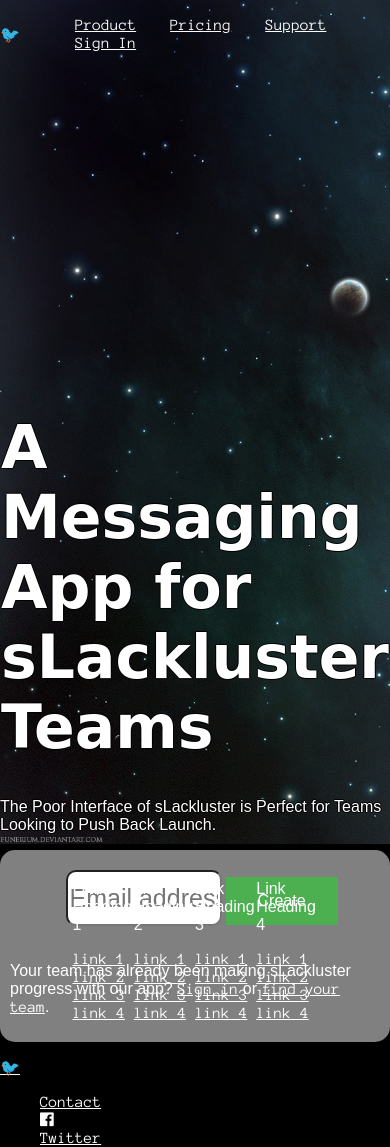
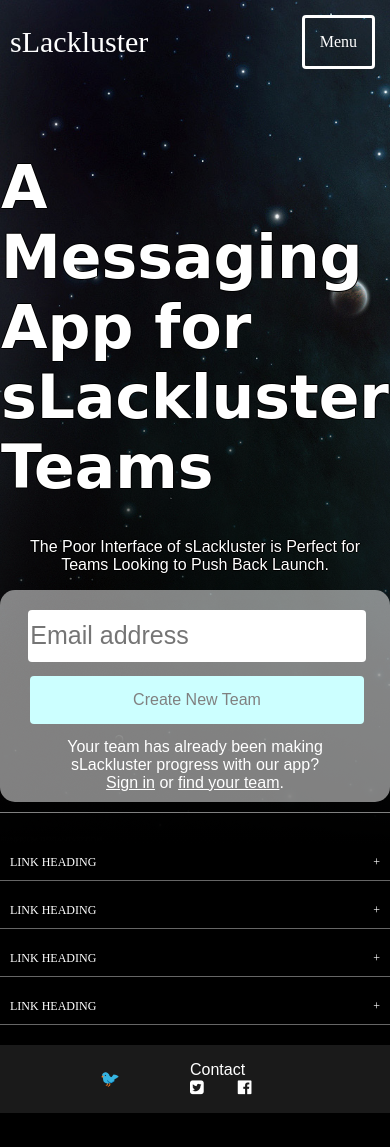
Before and after one commit to RobinJayaswal/slackLandingPage, a plain HTML site: page index.html in a window 390 px wide. After the commit the page ends 1113 px from the top, so only its background shows below. Drawn offline with Linux system fonts and the light colour scheme; a web font is replaced by a local one.

Commit message:
small screen responsiveness added

```diff
--- a/index.html
+++ b/index.html
@@ -6,23 +6,25 @@
   <title>Slackluster Page</title>
   <link href="style.css" rel="stylesheet" type="text/css">
   <link href="https://fonts.googleapis.com/css?family=Amiko|Anonymous+Pro|Black+Ops+One|Tillana" rel="stylesheet">
+  <link href="https://fonts.googleapis.com/css?family=Baloo+Da" rel="stylesheet">
   <link rel="stylesheet" href="./font-awesome-4.6.3/css/font-awesome.min.css">
 </head>
 
 <body>
   <div class="cover">
     <header>
-      <div class="robin-emoji-container">
-        <p>&#128038;</p>
+      <div class="title-container">
+        <a href="#">sLackluster</a>
       </div>
       <nav>
-        <ul>
+        <ul class="desktop-nav-bar">
           <li><a href="#">Product</a></li>
           <li><a href="#">Pricing</a></li>
           <li><a href="#">Support</a></li>
-          <li><a href="#">Sign In</a></li>
+          <li><a href="#" class="circled-link sign-in">Sign In</a></li>
         </ul>
       </nav>
+      <a href="#" class="circled-link menu">Menu</a>
     </header>
 
     <div class="main-contents">
@@ -38,19 +40,24 @@
 						<input type="text" placeholder="Email address" >
 					</div>
 					<div class="email-button">
-						<button>Create</button>
+						<button>Create New Team</button>
 					</div>
         </div>
-        <p>Your team has already been making sLackluster progress with our app?
+        <p>Your team has already been making sLackluster progress with our app?<br/>
           <a href="#">Sign in</a> or <a href="#">find your team</a>.</p>
       </div>
+      <div class="location-box">
+        <p>Location:</p>
+        <p class="location-text"><span class="fa fa-location-arrow"></span>   Space </p>
       </div>
     </div>
+
+
     <div class="bottom-contents">
   		<div class="columns-container">
   			<div class="bottom-column">
   				<ul>
-					<li><p>Link Heading 1</p></li>
+  					<li><p>Link Heading</p></li>
   					<li><a href="#">link 1</a></li>
   					<li><a href="#">link 2</a></li>
   					<li><a href="#">link 3</a></li>
@@ -59,7 +66,7 @@
   			</div>
   			<div class="bottom-column">
   				<ul>
-					<li><p>Link Heading 2</p></li>
+  					<li><p>Link Heading</p></li>
   					<li><a href="#">link 1</a></li>
   					<li><a href="#">link 2</a></li>
   					<li><a href="#">link 3</a></li>
@@ -68,7 +75,7 @@
   			</div>
   			<div class="bottom-column">
   				<ul>
-					<li><p>Link Heading 3</p></li>
+  					<li><p>Link Heading</p></li>
   					<li><a href="#">link 1</a></li>
   					<li><a href="#">link 2</a></li>
   					<li><a href="#">link 3</a></li>
@@ -77,7 +84,7 @@
   			</div>
   			<div class="bottom-column">
   				<ul>
-					<li><p>Link Heading 4</p></li>
+  					<li><p>Link Heading</p></li>
   					<li><a href="#">link 1</a></li>
   					<li><a href="#">link 2</a></li>
   					<li><a href="#">link 3</a></li>
@@ -85,18 +92,42 @@
   				</ul>
   			</div>
   		</div>
+      <div class="rows-container">
+        <div class="bottom-row">
+          <p>Link Heading</p>
+          <p>+</p>
+        </div>
+        <div class="bottom-row">
+          <p>Link Heading</p>
+          <p>+</p>
+        </div>
+        <div class="bottom-row">
+          <p>Link Heading</p>
+          <p>+</p>
+        </div>
+        <div class="bottom-row">
+          <p>Link Heading</p>
+          <p>+</p>
+        </div>
+      </div>
   	</div>
     <footer>
+      <!-- The "gradient" class, and the corresponding CSS, is from Slack.com
+      it places a gradient over the background image-->
+      <div class="gradient"></div>
       <div class="icon-container">
         <a href="#">&#128038;</a>
       </div>
       <nav>
         <ul>
           <li><a href="#">Contact</a></li>
+          <li><a href="#"><span class="fa fa-twitter-square"></span></a></li>
           <li><a href="#"><span class="fa fa-facebook-official" ></span></a></li>
-        <li><a href="#">Twitter</a></li>
+
         </ul>
       </nav>
   	</footer>
+  </div>
+
 </body>
 </html>
--- a/style.css
+++ b/style.css
@@ -6,6 +6,7 @@ body {
   margin: 0;
   padding: 0;
 	background: black;
+  overflow: scroll;
 }
 
 header {
@@ -13,22 +14,53 @@ header {
   flex-direction: row;
   align-items: center;
   justify-content: space-between;
+  height: 10%;
+  position: relative;
+  z-index: 11;
+}
+.title-container {
+  flex: 0;
+}
+.title-container a {
+  font-family: 'Baloo Da';
+  font-size: 30px;
+  padding: 10px;
+  margin-right: 15px;
 }
 
 header li {
   display: inline;
-  padding: 15px;
+  border-radius: 4px;
 }
 
+header li a {
+  font-family: 'Baloo Da';
+  padding: 15px;
+  border-radius: 4px;
+}
+
+header li a:hover {
+  color: LightGrey;
+  background-color: rgba(0, 0, 0, 0.2);
+  cursor: pointer;
+}
+
+header .circled-link {
+  border-style: solid;
+  border-radius: 4px;
+  border-color: white;
+  margin-right: 15px;
+}
+
+header .menu {
+  display: none;
+}
 
 header nav {
   display: flex;
 }
 
 .cover {
-  display: flex;
-  flex-direction: column;
-  justify-content: space-between;
   height: 100%;
   /* image credit to:
   http://4.bp.blogspot.com/-9esBy0CVRW0/TWFbmDUQgQI/AAAAAAAAAEw/5IiZClKM5hE/s1600/seamless-vintage-wallpaper-2.jpg
@@ -37,16 +69,21 @@ header nav {
   background-size: cover;
 }
 
+
 body .main-contents {
-  height: 50%;
+  min-height: 85%;
   display: flex;
+  position: relative;
+  z-index: 10;
   flex-direction: column;
+  justify-content: flex-end;
   align-items: center;
-  margin-bottom: 30px;
+  margin-bottom: 10px;
 }
 
 .main-contents h1 {
-  font-family: 'Tillana', cursive;
+  font-family: 'Baloo Da', cursive;
+  font-weight: lighter;
   color: white;
   margin: 20px;
   font-size: 60px;
@@ -54,6 +91,11 @@ body .main-contents {
 	text-shadow: -1px 0 black, 0 1px black, 1px 0 black, 0 -1px black;
 }
 
+.main-subtitle {
+  text-align: center;
+  margin-left: 10px;
+  margin-right: 10px;
+}
 .main-subtitle p {
 	text-shadow: -1px 0 black, 0 1px black, 1px 0 black, 0 -1px black;
 }
@@ -64,8 +106,40 @@ body .main-contents {
   align-items: center;
   background-color: rgba(255, 255, 255, 0.5);
   border-radius: 15px;
+  width: 50%;
+  text-align: center;
+  flex-shrink: 0;
+}
 
+.create-team-box p {
+  padding-left: 15px;
+  padding-right: 15px;
+  padding-top: 0px;
+  padding-bottom: 0px;
+  margin: 0px;
 }
+
+.create-team-box a {
+  text-decoration: underline;
+}
+
+.location-box {
+  padding: 15px;
+  color: white;
+  text-align: left;
+  align-self: flex-end;
+  font-size: 18px;
+  margin-right: 30px;
+}
+
+.location-text {
+  font-weight: bolder;
+}
+
+.location-box p {
+  margin: 3px;
+}
+
 .input-area {
 	display:flex;
 	flex-direction:row;
@@ -82,27 +156,36 @@ body .main-contents {
 .email-field input {
 	height:50px;
 	width:100%;
-	border-radius:10px;
+	border-radius:4px;
 	font-size:25px;
+  border: none;
+
 }
+
 .email-button {
-	height:50px;
-	width:30%;
+  width: 90%;
 }
 
 .email-button button {
-	/* The following code was adapted from:
+	/* The following code was adapted from:http://www.w3schools.com/css/css3_buttons.asp
 	 * it styles a button */
-	background-color: #4CAF50; /* Green */
+	background-color: #CCFFFF;
 	border: none;
-	color: white;
+	color: grey;
+  border-radius: 4px;
 	padding: 15px 32px;
 	text-align: center;
 	text-decoration: none;
 	display: inline-block;
 	font-size: 16px;
 	margin: 4px 2px;
-	cursor: pointer;
+  width: 100%;
+}
+
+.email-button button:hover {
+  background-color: #ACD1E9;
+  color: white;
+  cursor: pointer;
 }
 
 .bottom-contents {
@@ -110,29 +193,101 @@ body .main-contents {
 	flex-direction: row;
 	align-items: center;
 	justify-content: center;
-	padding: 20px;
+  position: relative;
+  z-index: 5;
+	padding-left: 100px;
+  padding-right: 100px;
+  margin-bottom: 20px;
 	width: 100%;
 	box-sizing: border-box;
-	background: black;
+  border-top-style: solid;
+  border-top-width: thin;
+  border-top-color: rgba(255, 255, 255, 0.5);
 }
 .columns-container {
 	display:flex;
 	flex-direction:row;
 	align-items:center;
 	justify-content:space-between;
-	width:70%;
+	width:100%;
+  top: 20px;
+  position: relative;
 }
 .columns-container ul {
 	padding: 0px;
 }
+
+.bottom-contents p {
+  text-transform: uppercase;
+  font-size: 20px;
+  font-family: 'Baloo Da';
+  font-weight: normal;
+  margin-bottom: 0px;
+}
+
+.bottom-contents a {
+  font-size: 14px;
+  font-family: 'Baloo Da';
+  font-weight: lighter;
+  color: rgba(255, 255, 255, 0.7);
+}
+
+.bottom-column a:hover {
+  color: rgba(255, 255, 255, 0.9);
+}
+
+.rows-container {
+  display: none;
+  width: 100%;
+}
+
+.bottom-row {
+  box-sizing: border-box;
+  width: 100%;
+  display: flex;
+  flex-direction: row;
+  justify-content: space-between;
+  border-bottom-style: solid;
+  border-bottom-color: rgba(255, 255, 255, .4);
+  border-bottom-width: thin;
+  color: white;
+  padding: 10px;
+
+}
+
+
+
+footer {
+  display: flex;
+  flex-direction: row;
+  align-items: center;
+  justify-content: space-between;
+  padding-left: 100px;
+  padding-right: 100px;
+  background-color: #1a1a1a;
+}
+
+
+footer li {
+  display: inline;
+  padding-left: 30px;
+
+}
+
 p {
   font-family: 'Amiko', sans-serif;
   color: white;
 }
 
 a {
-  font-family: 'Anonymous Pro', monospace;
+  font-family: 'Amiko', sans-serif;
   color: white;
+  cursor: pointer;
+  text-decoration: none;
+}
+
+a:hover {
+  cursor: pointer;
 }
 
 ul {
@@ -140,3 +295,68 @@ ul {
 	 * it makes lists not have bullet points */
 	list-style-type: none;
 }
+
+/* The following code to place a gradient over the background image is from slack.com */
+.gradient {
+  background: linear-gradient(to bottom,rgba(0,0,0,0) 0,#000 100%);
+  height: 660px;
+  width: 100%;
+  position: absolute;
+  bottom: 0;
+  left: 0;
+  z-index: 1;
+}
+
+@media only screen and (max-width: 640px) {
+  header .desktop-nav-bar {
+    display: none;
+  }
+  header .menu {
+    display: block;
+    border-style: solid;
+    border-radius: 4px;
+    border-color: white;
+    margin-right: 15px;
+    font-family: 'Baloo Da';
+    padding: 15px;
+  }
+
+  header .menu:hover {
+    color: LightGrey;
+    background-color: rgba(0, 0, 0, 0.2);
+    cursor: pointer;
+  }
+  .create-team-box {
+    width: 95%;
+  }
+  .email-field {
+    width: 90%;
+  }
+  .input-area {
+    flex-direction: column;
+  }
+
+  .location-box {
+    display: none;
+  }
+
+  .bottom-contents {
+    padding-top: 20px;
+    padding-left: 0px;
+    padding-right: 0px;
+  }
+  .columns-container {
+    display: none;
+  }
+
+  .rows-container {
+    display: flex;
+    flex-direction: column;
+  }
+
+  .bottom-row p {
+    font-size: 12px;
+  }
+
+
+}
```
Also changed, not shown: 1 other file. Lines whose indentation alone changed are shown as unchanged.
